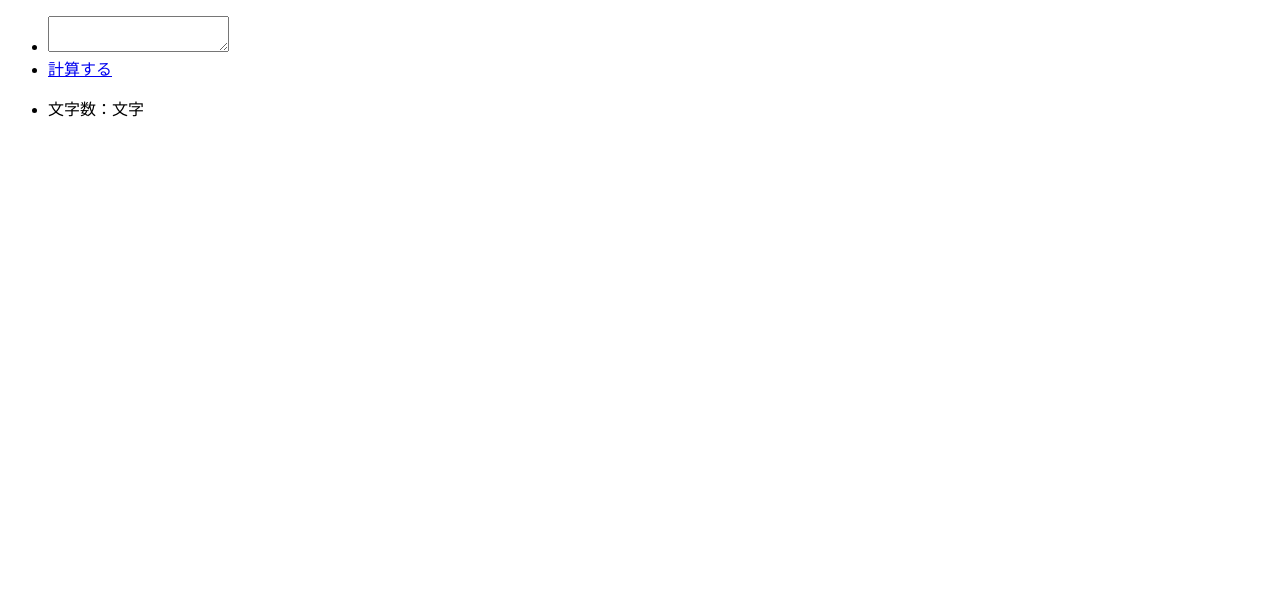
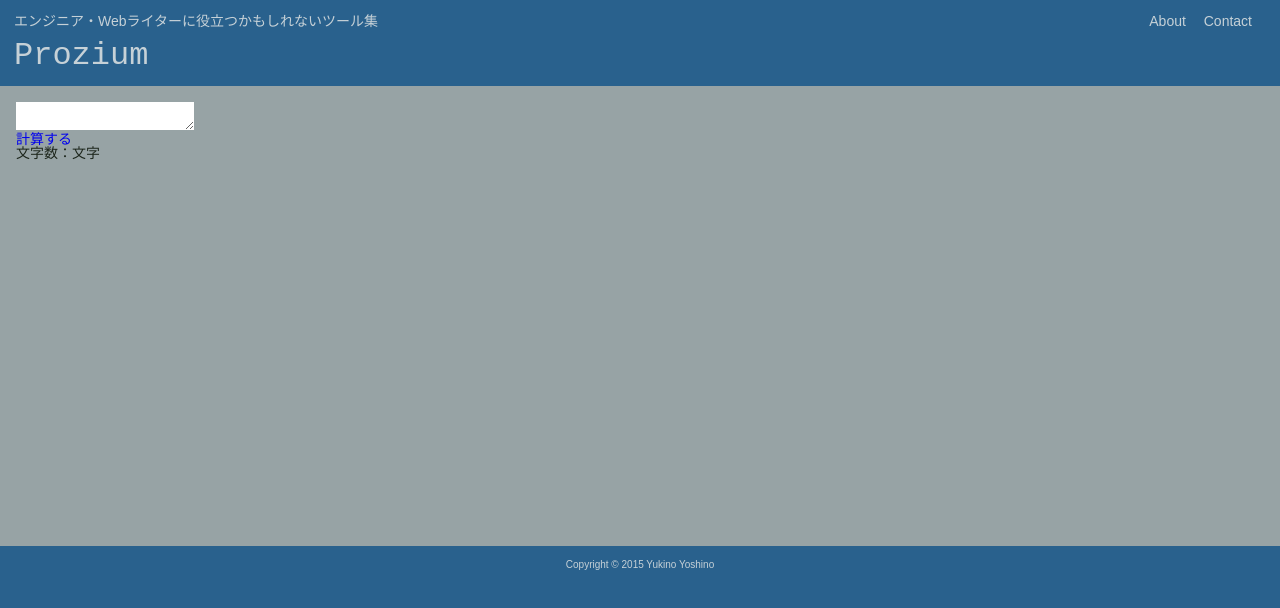
Before and after one commit to yukinoyoshino/prozium, a plain HTML site: page count-string.html in a window 1280 px wide. Drawn offline with Linux system fonts and the light colour scheme.

Commit message:
count-stringにヘッダーとフッターのデザインを追加

```diff
--- a/count-string.html
+++ b/count-string.html
@@ -8,7 +8,7 @@
   <meta name="author" content="" />
   <meta name="viewport" content="width=device-width, initial-scale=1" />
   <link rel="shortcut icon" href="" /><!-- fabicon -->
-  <link rel="stylesheet" href="" />
+  <link rel="stylesheet" href="css/prozium.css" />
   <!--[if lt IE 9]>
   <script src="//cdn.jsdelivr.net/html5shiv/3.7.2/html5shiv.min.js"></script>
   <script src="//cdnjs.cloudflare.com/ajax/libs/respond.js/1.4.2/respond.min.js"></script>
@@ -17,7 +17,19 @@
   <script src="js/prozium/string.js" type="text/javascript"></script>
 </head>
 <body>
-  <section>
+  <header class="header">
+    <div class="header__top">
+      <p class="header__top--description">エンジニア・Webライターに役立つかもしれないツール集</p>
+      <nav class="header__top--navigation">
+        <ul>
+          <li><a href="#">About</a></li>
+          <li><a href="#">Contact</a></li>
+        </ul>
+      </nav>
+    </div>
+    <h1 class="header__title"><a href="index.html">Prozium</a></h1>
+  </header>
+  <section class="count-string">
     <article class="input">
       <ul>
         <li><textarea class="input__text"></textarea></li>
@@ -40,5 +52,8 @@
       });
     })();
   </script>
+  <footer class="footer">
+  <p class="footer__copyright">Copyright © 2015 Yukino Yoshino</p>
+  </footer>
 </body>
 </html>
--- a/css/prozium.css
+++ b/css/prozium.css
@@ -65,6 +65,9 @@ body {
   font-size: 32px;
   font-family: 'Courier New';
 }
+.header__title a {
+  color: #C6D1D7;
+}
 
 /*
  * footer
@@ -79,12 +82,21 @@ body {
 }
 
 /*
+ * section
+ */
+.tool-list, .count-string {
+  min-height: 428px;
+  background-color: #97A3A5;
+}
+.count-string {
+  padding: 16px;
+}
+
+/*
  * tool-list
  */
 .tool-list {
-  min-height: 428px;
   padding: 16px 0 0 0;
-  background-color: #97A3A5;
 }
 .tool-list li {
   display: inline-block;
@@ -125,3 +137,7 @@ body {
 .tool-list__category a {
   color: #2E5875;
 }
+
+/*
+ * count-string
+ */
```
Also changed, not shown: index.html (+1 -1 lines).
